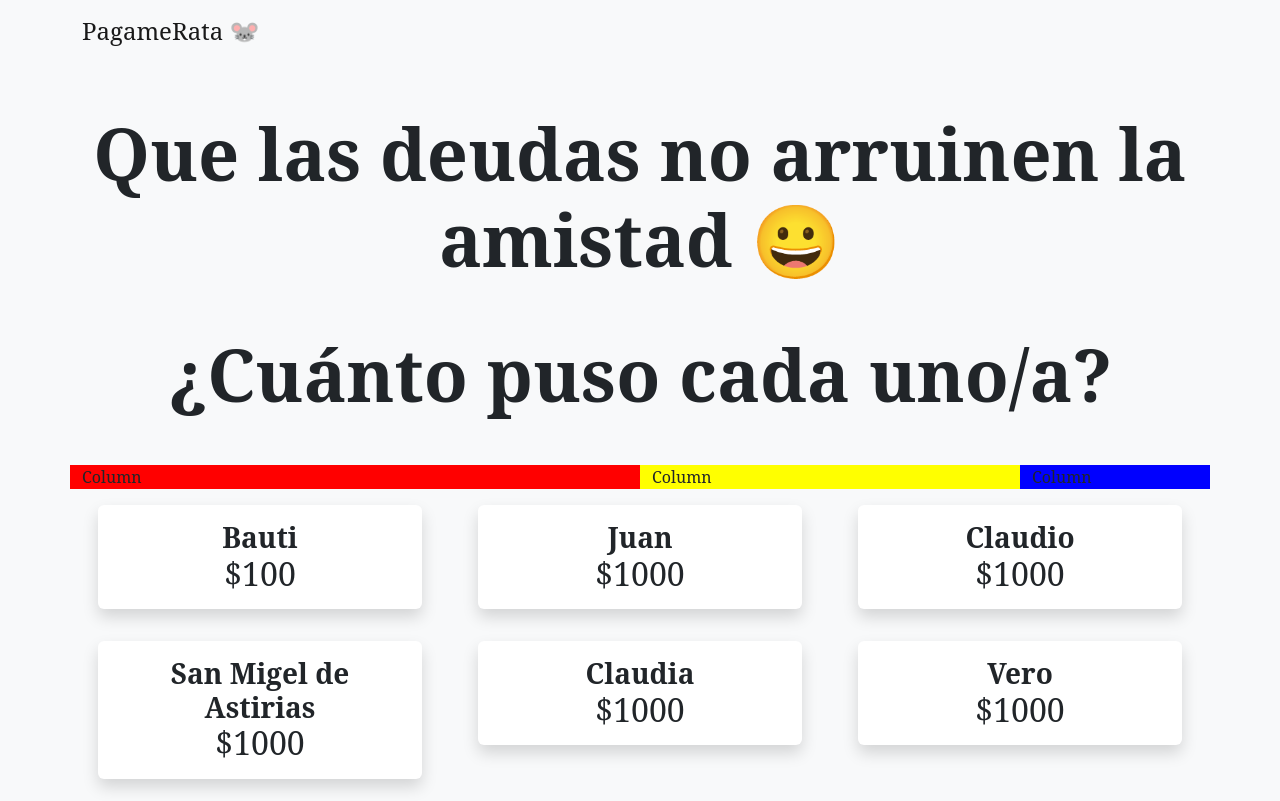
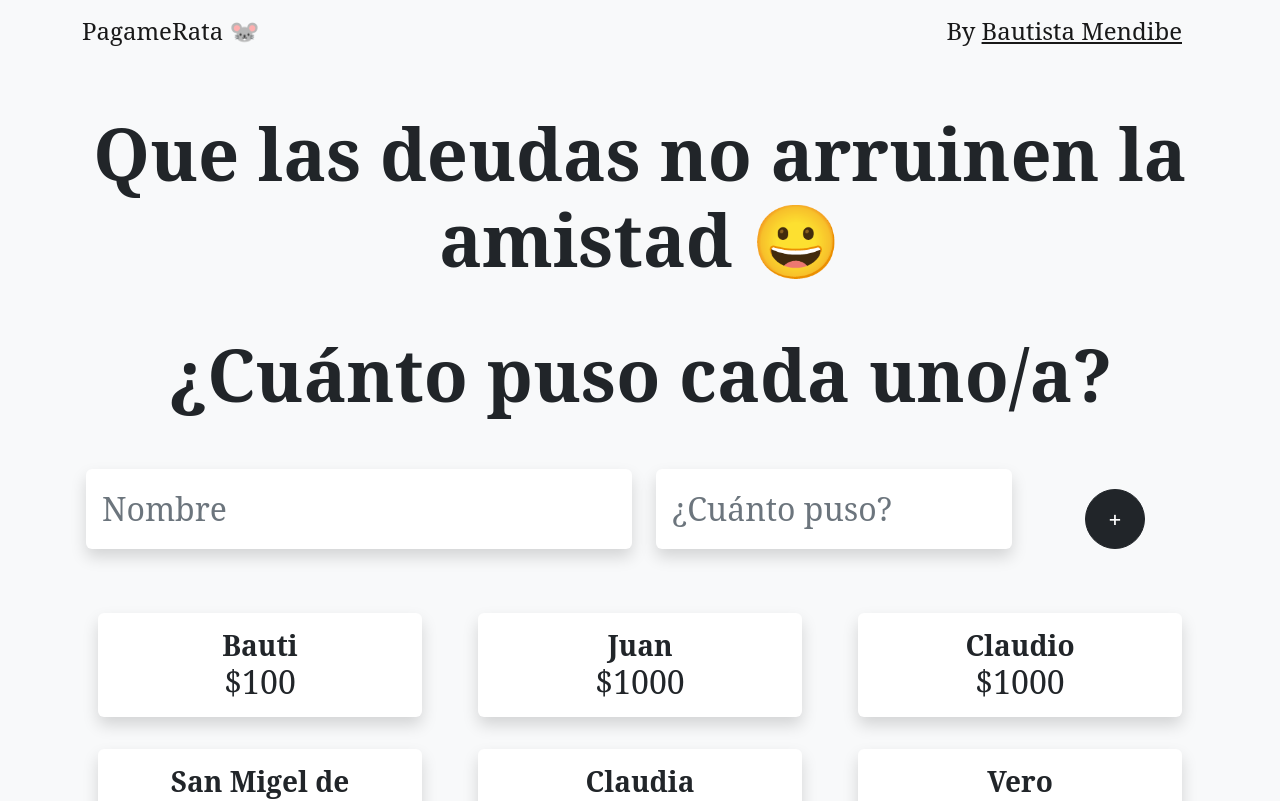
Before and after one commit to BautistaMendibe/pagamerata, an Angular app: page / in a window 1280 px wide. Shown: the top 801 px of the page. Built offline with nearby package versions, Linux system fonts and the light colour scheme.

Commit message:
Avances estéticos

```diff
--- a/src/app/app.component.html
+++ b/src/app/app.component.html
@@ -1,6 +1,7 @@
 <div class="container">
   <nav class="navbar">
     <a class="navbar-brand" href="#">PagameRata 🐭</a>
+    <a class="navbar-brand" href="#" >By <u>Bautista Mendibe</u></a>
   </nav>
   <router-outlet></router-outlet>
 </div>
--- a/src/app/cuanto-puso-component/cuanto-puso-component.component.html
+++ b/src/app/cuanto-puso-component/cuanto-puso-component.component.html
@@ -10,14 +10,14 @@
 -->
 
 <div class="row">
-  <div class="col-md-6" style="background-color: red">
-    Column
+  <div class="col-md-6">
+    <input class="form-control border-0 shadow p-3 mb-5 bg-white rounded m-1" style="font-size: 2rem" placeholder="Nombre">
   </div>
-  <div class="col-md-4" style="background-color: yellow">
-    Column
+  <div class="col-md-4">
+    <input type="number" class="form-control border-0 shadow p-3 mb-5 bg-white rounded m-1" style="font-size: 2rem" placeholder="¿Cuánto puso?">
   </div>
-  <div class="col-md-2" style="background-color: blue">
-    Column
+  <div class="col-md-2 text-center mb-4">
+    <button class="btn btn-dark btn-circle btn-xl m-lg-4" type="button"><span class="h4 fw-bold">+</span></button>
   </div>
 </div>
 
```
